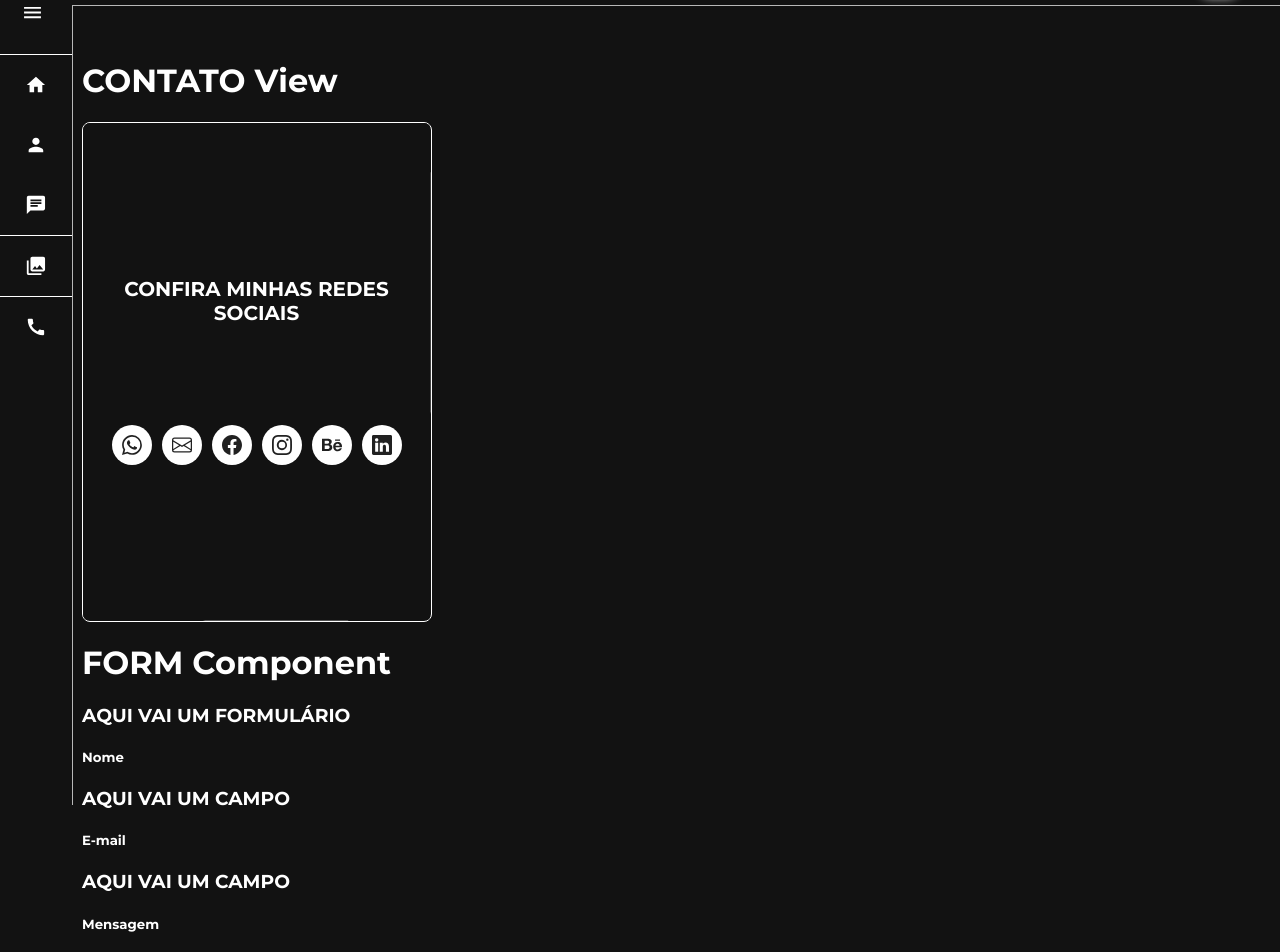
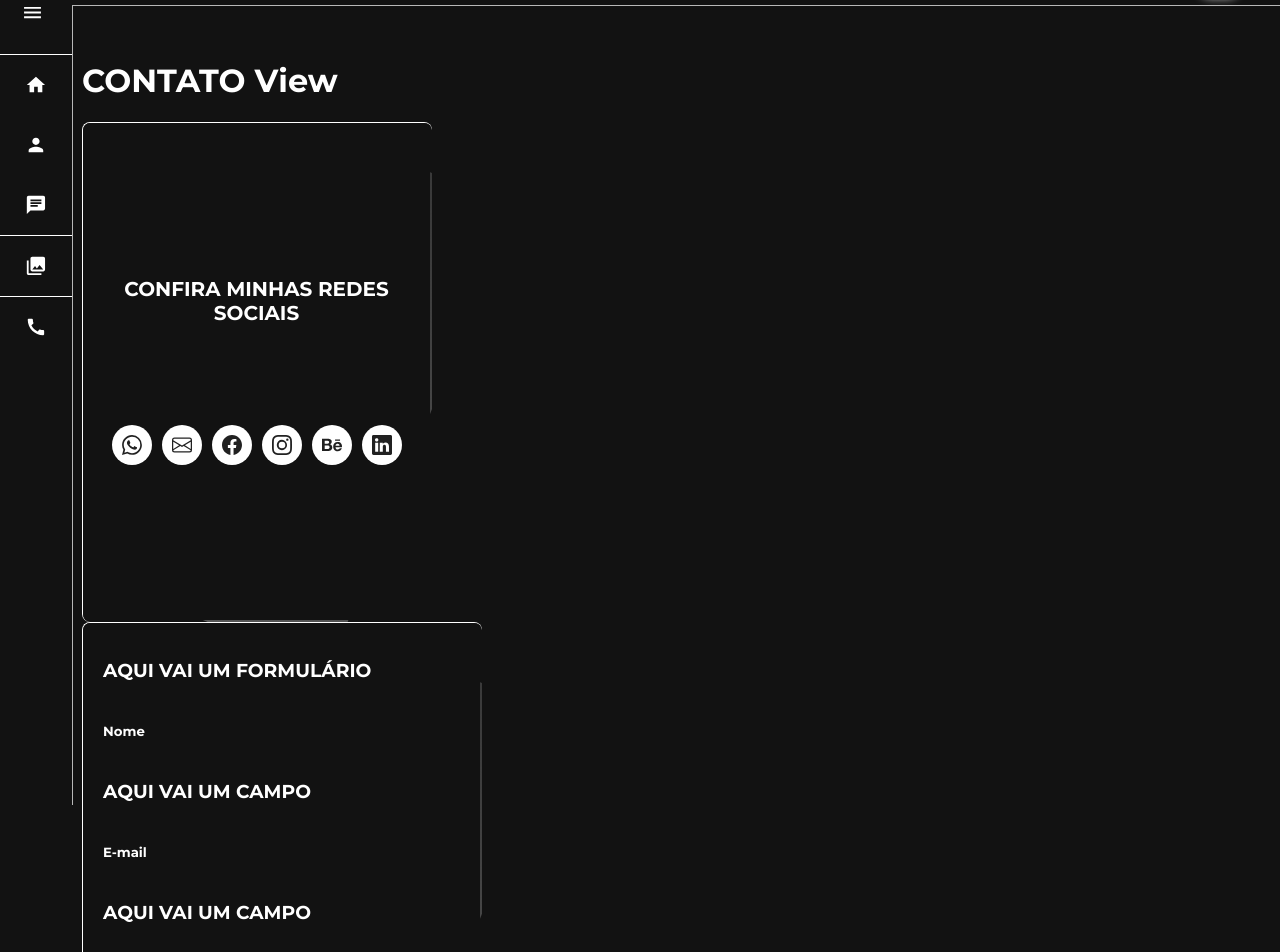
Before and after one commit to marcusviniciusmo/Sara_Vertuan_Profile_Website, a React (Create React App) app in the folder frontend/: page /contact in a window 1280 px wide. Shown: the part 40-992 px from the top of the page. Built offline with nearby package versions, Linux system fonts and the light colour scheme.

Commit message:
Style centering for the Contact view card

```diff
--- a/frontend/src/components/Form/index.tsx
+++ b/frontend/src/components/Form/index.tsx
@@ -1,6 +1,12 @@
+import { useGlobalContext } from "context";
+import { ContactCardContainer, ContactCardContent } from "styles/ContactCard";
+
 export function Form() {
+  const { theme } = useGlobalContext();
+
   return (
-    <>
+    <ContactCardContainer theme={theme} width={40}>
+      <ContactCardContent theme={theme} width={40}>
         <h1>FORM Component</h1>
 
         <h3>AQUI VAI UM FORMULÁRIO</h3>
@@ -13,6 +19,7 @@ export function Form() {
 
         <h5>Enviar</h5>
         <h3>AQUI VAI UM BOTÃO</h3>
-    </>
+      </ContactCardContent>
+    </ContactCardContainer>
   );
 };
--- a/frontend/src/components/SocialMedia/index.tsx
+++ b/frontend/src/components/SocialMedia/index.tsx
@@ -1,13 +1,14 @@
 import { useGlobalContext } from "context";
 import { BsWhatsapp, BsEnvelope, BsFacebook, BsInstagram, BsBehance, BsLinkedin } from 'react-icons/bs';
-import { Container, Content, Strong, MediasArea, Media, Link } from "./styles";
+import { ContactCardContainer, ContactCardContent } from "styles/ContactCard";
+import { Strong, MediasArea, Media, Link } from "./styles";
 
 export function SocialMedia() {
   const { theme } = useGlobalContext();
 
   return (
-    <Container theme={theme}>
-      <Content theme={theme}>
+    <ContactCardContainer theme={theme} width={35}>
+      <ContactCardContent theme={theme} width={35}>
         <Strong>Confira Minhas Redes Sociais</Strong>
 
         <MediasArea>
@@ -47,7 +48,7 @@ export function SocialMedia() {
             </Media>
           </Link>
         </MediasArea>
-      </Content>
-    </Container>
+      </ContactCardContent>
+    </ContactCardContainer>
   );
 };
--- a/frontend/src/components/SocialMedia/styles.tsx
+++ b/frontend/src/components/SocialMedia/styles.tsx
@@ -1,50 +1,8 @@
-import styled, { keyframes } from "styled-components";
-
-export const borderEffect = keyframes`
-  100% {
-    transform: rotate(360deg);
-  }
-`;
+import styled from "styled-components";
 
 interface ContainerProps {
   theme: string;
 };
-
-export const Container = styled.div<ContainerProps>`
-  width: 35rem;
-  height: 50rem;
-  border-radius: 0.8rem;
-  position: relative;
-  overflow: hidden;
-  display: flex;
-  flex-direction: column;
-  transform: translate(-50% -50%);
-  box-sizing: border-box;
-  border: 0.05rem solid;
-
-  &::before {
-    content:"";
-    background: conic-gradient(
-      var(--background${(props) => props.theme}), #595959);
-      position: absolute;
-      width: 35rem;
-      height: 50rem;
-      animation: ${borderEffect} 10s linear infinite;
-      transition: 10s ease;
-    }
-`;
-
-export const Content = styled.div<ContainerProps>`
-  background: var(--background${(props) => props.theme});
-  width: 34.7rem;
-  height: 49.7rem;
-  padding: 2rem;
-  display: flex;
-  flex-direction: column;
-  justify-content: center;
-  box-sizing: border-box;
-  z-index: 998;
-`;
 
 export const Strong = styled.strong`
   font-size: 2rem;
--- /dev/null
+++ b/frontend/src/styles/ContactCard/index.tsx
@@ -0,0 +1,49 @@
+import styled, { keyframes } from "styled-components";
+
+interface ContactCardProps {
+  theme: string;
+  width: number;
+};
+
+export const borderEffect = keyframes`
+  100% {
+    transform: rotate(360deg);
+  }
+`;
+
+export const ContactCardContainer = styled.div<ContactCardProps>`
+  width: ${(props) => props.width}rem;
+  height: 50rem;
+  border-radius: 0.8rem;
+  position: relative;
+  overflow: hidden;
+  display: flex;
+  flex-direction: column;
+  transform: translate(-50% -50%);
+  box-sizing: border-box;
+  border-top: 0.05rem solid;
+  border-left: 0.05rem solid;
+
+  &::before {
+    content:"";
+    background: conic-gradient(
+      var(--background${(props) => props.theme}), #595959);
+    position: absolute;
+    width: ${(props) => props.width}rem;
+    height: 50rem;
+    animation: ${borderEffect} 10s linear infinite;
+    transition: 10s ease;
+  }
+`;
+
+export const ContactCardContent = styled.div<ContactCardProps>`
+  background: var(--background${(props) => props.theme});
+  width: calc(${(props) => props.width}rem - 0.3rem);
+  height: 49.7rem;
+  padding: 2rem;
+  display: flex;
+  flex-direction: column;
+  justify-content: center;
+  box-sizing: border-box;
+  z-index: 998;
+`;
```
Lines whose indentation alone changed are shown as unchanged.
